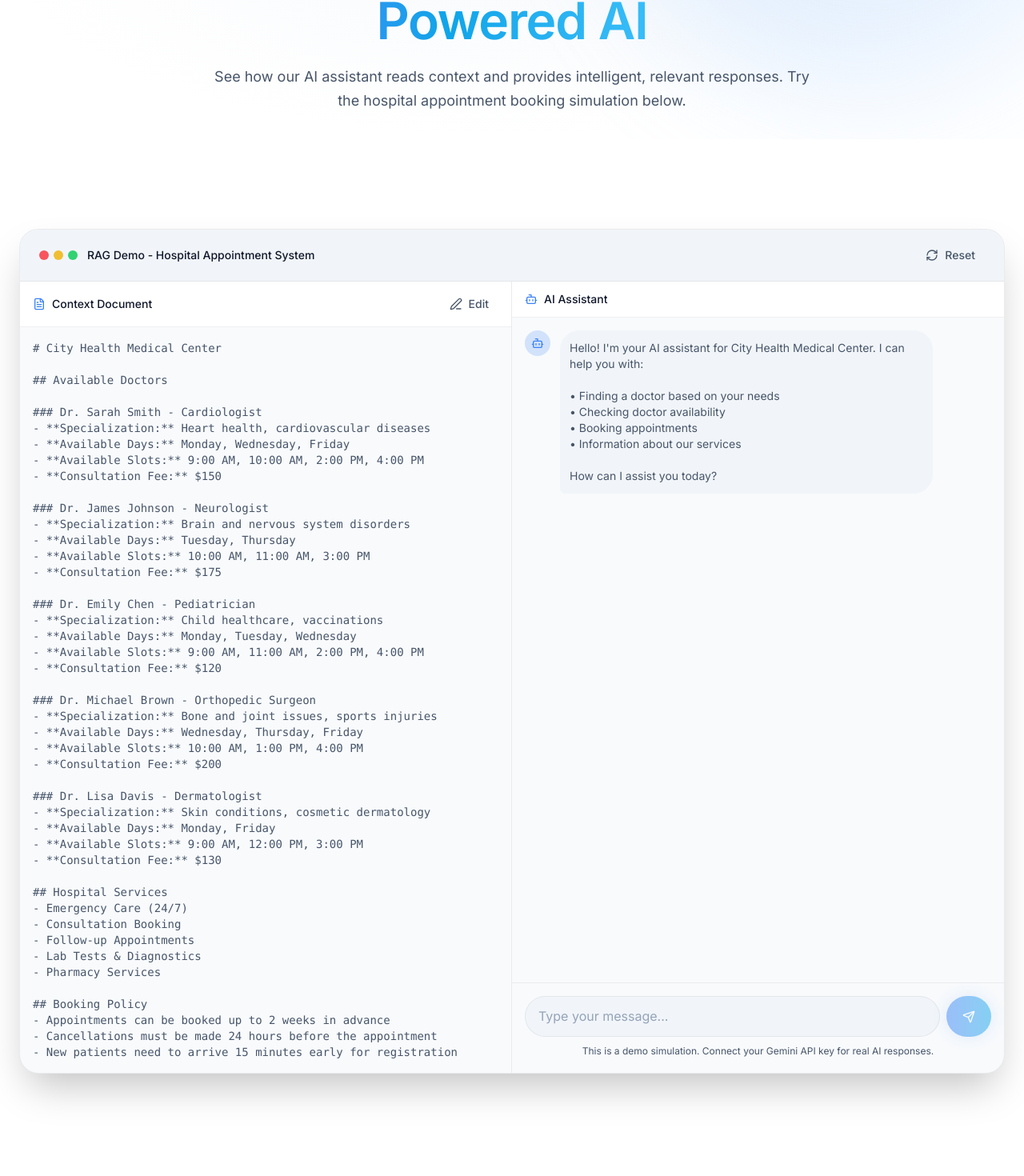
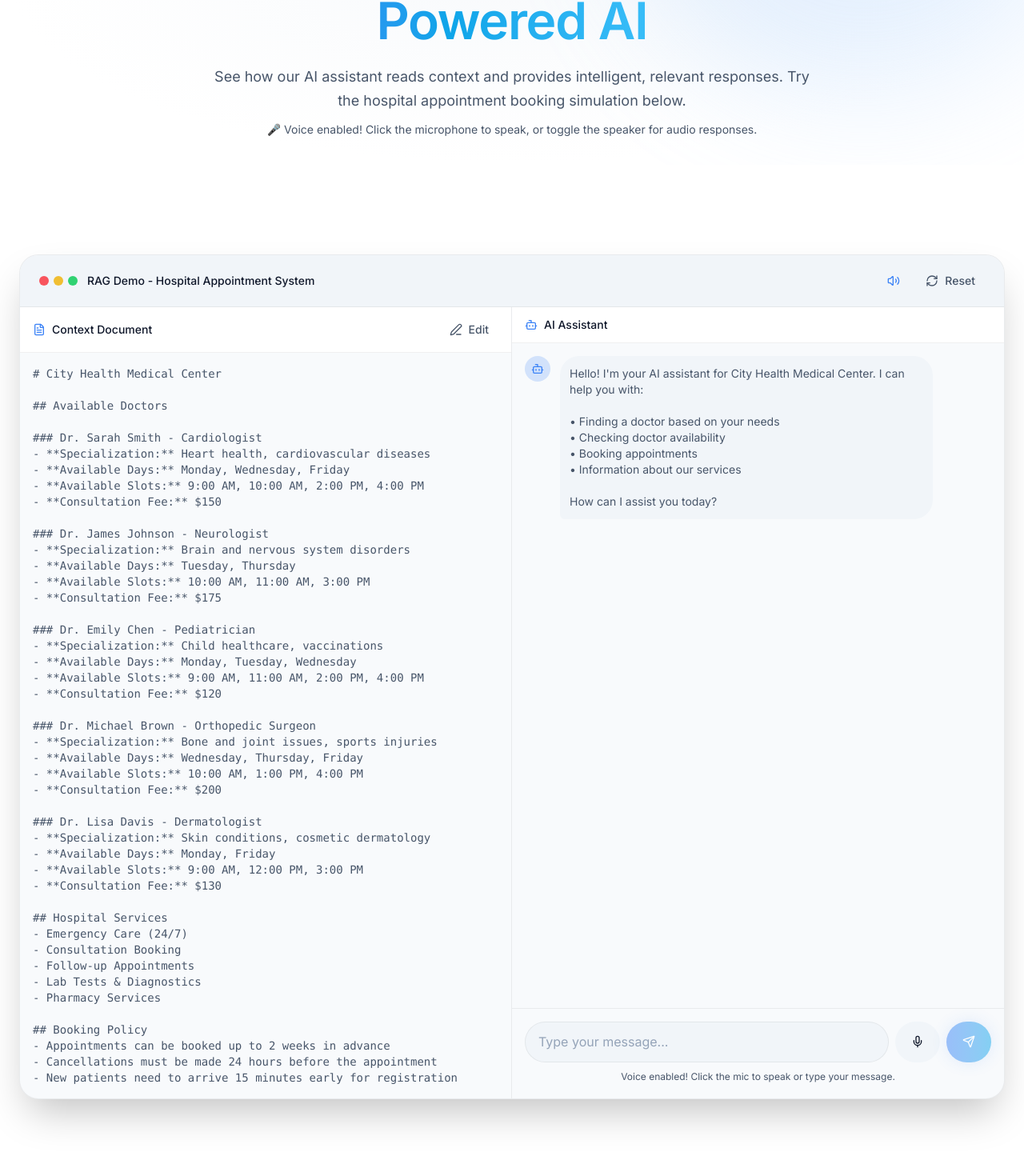
Before and after one commit to kunalvyas137/Andriga_Website, a Next.js app: page /demo in a window 1280 px wide. Shown: the part 279-1749 px from the top of the page at 80% size. Built offline with nearby package versions, Linux system fonts and the light colour scheme.

Commit message:
Add Builder.io integration and AI demo with voice support

```diff
--- a/package.json
+++ b/package.json
@@ -9,6 +9,8 @@
     "lint": "eslint"
   },
   "dependencies": {
+    "@builder.io/sdk": "^6.2.0",
+    "@builder.io/sdk-react": "^5.1.0",
     "clsx": "^2.1.1",
     "framer-motion": "^12.23.26",
     "lucide-react": "^0.562.0",
--- /dev/null
+++ b/src/app/builder/[[...slug]]/page.tsx
@@ -0,0 +1,60 @@
+import { builder } from "@/lib/builder";
+import BuilderContent from "@/components/BuilderContent";
+import { notFound } from "next/navigation";
+
+interface PageProps {
+    params: Promise<{
+        slug?: string[];
+    }>;
+}
+
+// Enable ISR with revalidation
+export const revalidate = 60;
+
+// Generate static params for common pages
+export async function generateStaticParams() {
+    // Get all pages from Builder
+    const pages = await builder.getAll("page", {
+        fields: "data.url",
+        options: { noTargeting: true },
+    });
+
+    return pages
+        .map((page) => ({
+            slug: page.data?.url?.split("/").filter(Boolean) || [],
+        }))
+        .filter((params) => params.slug.length > 0);
+}
+
+export default async function BuilderPage({ params }: PageProps) {
+    const resolvedParams = await params;
+    const urlPath = "/" + (resolvedParams.slug?.join("/") || "");
+
+    // Don't handle the homepage - let the existing page.tsx handle it
+    if (urlPath === "/") {
+        notFound();
+    }
+
+    // Fetch the Builder content for this URL
+    const content = await builder
+        .get("page", {
+            userAttributes: {
+                urlPath: urlPath,
+            },
+            options: {
+                noTargeting: true,
+            },
+        })
+        .promise();
+
+    // If no content found in Builder, show 404
+    if (!content) {
+        notFound();
+    }
+
+    return (
+        <main>
+            <BuilderContent content={content} />
+        </main>
+    );
+}
--- a/src/app/demo/page.tsx
+++ b/src/app/demo/page.tsx
@@ -1,11 +1,11 @@
 "use client";
 
-import { useState, useRef, useEffect } from "react";
+import { useState, useRef, useEffect, useCallback } from "react";
 import { motion } from "framer-motion";
 import Section from "@/components/ui/Section";
 import Button from "@/components/ui/Button";
 import GradientText from "@/components/ui/GradientText";
-import { Bot, User, Send, RefreshCw, FileText, Edit3, Sparkles } from "lucide-react";
+import { Bot, User, Send, RefreshCw, FileText, Edit3, Sparkles, Mic, MicOff, Volume2, VolumeX } from "lucide-react";
 
 // Hospital context data
 const defaultContext = `# City Health Medical Center
@@ -69,13 +69,66 @@ const initialMessages: Message[] = [
     },
 ];
 
+// Type declarations for Web Speech API
+interface SpeechRecognitionEvent extends Event {
+    results: SpeechRecognitionResultList;
+    resultIndex: number;
+}
+
+interface SpeechRecognitionResultList {
+    length: number;
+    item(index: number): SpeechRecognitionResult;
+    [index: number]: SpeechRecognitionResult;
+}
+
+interface SpeechRecognitionResult {
+    isFinal: boolean;
+    length: number;
+    item(index: number): SpeechRecognitionAlternative;
+    [index: number]: SpeechRecognitionAlternative;
+}
+
+interface SpeechRecognitionAlternative {
+    transcript: string;
+    confidence: number;
+}
+
+interface SpeechRecognition extends EventTarget {
+    continuous: boolean;
+    interimResults: boolean;
+    lang: string;
+    onresult: ((event: SpeechRecognitionEvent) => void) | null;
+    onerror: ((event: Event) => void) | null;
+    onend: (() => void) | null;
+    start(): void;
+    stop(): void;
+    abort(): void;
+}
+
+declare global {
+    interface Window {
+        SpeechRecognition: new () => SpeechRecognition;
+        webkitSpeechRecognition: new () => SpeechRecognition;
+    }
+}
+
 export default function DemoPage() {
     const [context, setContext] = useState(defaultContext);
     const [isEditingContext, setIsEditingContext] = useState(false);
     const [messages, setMessages] = useState<Message[]>(initialMessages);
     const [input, setInput] = useState("");
     const [isLoading, setIsLoading] = useState(false);
+    const [isListening, setIsListening] = useState(false);
+    const [isSpeechEnabled, setIsSpeechEnabled] = useState(true);
+    const [speechSupported, setSpeechSupported] = useState(false);
     const messagesEndRef = useRef<HTMLDivElement>(null);
+    const recognitionRef = useRef<SpeechRecognition | null>(null);
+
+    // Check for speech support on mount
+    useEffect(() => {
+        const SpeechRecognitionAPI = window.SpeechRecognition || window.webkitSpeechRecognition;
+        setSpeechSupported(!!SpeechRecognitionAPI && !!window.speechSynthesis);
+    }, []);
 
     const scrollToBottom = () => {
         messagesEndRef.current?.scrollIntoView({ behavior: "smooth" });
@@ -84,6 +137,67 @@ export default function DemoPage() {
     useEffect(() => {
         scrollToBottom();
     }, [messages]);
+
+    // Text-to-Speech function
+    const speakText = useCallback((text: string) => {
+        if (!isSpeechEnabled || !window.speechSynthesis) return;
+
+        // Cancel any ongoing speech
+        window.speechSynthesis.cancel();
+
+        // Clean markdown formatting for better speech
+        const cleanText = text
+            .replace(/\*\*/g, "")
+            .replace(/\*/g, "")
+            .replace(/•/g, "")
+            .replace(/\n/g, " ")
+            .replace(/\s+/g, " ")
+            .trim();
+
+        const utterance = new SpeechSynthesisUtterance(cleanText);
+        utterance.rate = 1;
+        utterance.pitch = 1;
+        utterance.volume = 1;
+        window.speechSynthesis.speak(utterance);
+    }, [isSpeechEnabled]);
+
+    // Speech-to-Text function
+    const toggleListening = useCallback(() => {
+        if (!speechSupported) return;
+
+        if (isListening) {
+            recognitionRef.current?.stop();
+            setIsListening(false);
+            return;
+        }
+
+        const SpeechRecognitionAPI = window.SpeechRecognition || window.webkitSpeechRecognition;
+        if (!SpeechRecognitionAPI) return;
+
+        const recognition = new SpeechRecognitionAPI();
+        recognition.continuous = false;
+        recognition.interimResults = true;
+        recognition.lang = "en-US";
+
+        recognition.onresult = (event: SpeechRecognitionEvent) => {
+            const transcript = Array.from(event.results)
+                .map((result) => result[0].transcript)
+                .join("");
+            setInput(transcript);
+        };
+
+        recognition.onerror = () => {
+            setIsListening(false);
+        };
+
+        recognition.onend = () => {
+            setIsListening(false);
+        };
+
+        recognitionRef.current = recognition;
+        recognition.start();
+        setIsListening(true);
+    }, [isListening, speechSupported]);
 
     const handleSend = async () => {
         if (!input.trim() || isLoading) return;
@@ -98,23 +212,58 @@ export default function DemoPage() {
         setInput("");
         setIsLoading(true);
 
-        // Simulate AI response (in production, this would call the Gemini API)
-        setTimeout(() => {
-            const aiResponse = generateSimulatedResponse(input.trim(), context);
+        try {
+            const response = await fetch("/api/chat", {
+                method: "POST",
+                headers: {
+                    "Content-Type": "application/json",
+                },
+                body: JSON.stringify({
+                    message: input.trim(),
+                    context: context,
+                }),
+            });
+
+            const data = await response.json();
+
+            if (data.error) {
+                throw new Error(data.error);
+            }
+
             const assistantMessage: Message = {
                 id: (Date.now() + 1).toString(),
                 role: "assistant",
-                content: aiResponse,
+                content: data.response,
             };
             setMessages((prev) => [...prev, assistantMessage]);
+
+            // Speak the response
+            speakText(data.response);
+        } catch (error) {
+            console.error("Error sending message:", error);
+            const errorMessage: Message = {
+                id: (Date.now() + 1).toString(),
+                role: "assistant",
+                content: "I apologize, but I encountered an error processing your request. Please try again.",
+            };
+            setMessages((prev) => [...prev, errorMessage]);
+        } finally {
             setIsLoading(false);
-        }, 1500);
+        }
     };
 
     const handleReset = () => {
         setMessages(initialMessages);
         setContext(defaultContext);
         setIsEditingContext(false);
+        window.speechSynthesis?.cancel();
+    };
+
+    const toggleSpeech = () => {
+        if (isSpeechEnabled) {
+            window.speechSynthesis?.cancel();
+        }
+        setIsSpeechEnabled(!isSpeechEnabled);
     };
 
     return (
@@ -142,6 +291,11 @@ export default function DemoPage() {
                             See how our AI assistant reads context and provides intelligent,
                             relevant responses. Try the hospital appointment booking simulation below.
                         </p>
+                        {speechSupported && (
+                            <p className="text-sm text-[var(--accent-primary)] mt-2">
+                                🎤 Voice enabled! Click the microphone to speak, or toggle the speaker for audio responses.
+                            </p>
+                        )}
                     </motion.div>
                 </div>
             </section>
@@ -164,10 +318,26 @@ export default function DemoPage() {
                             </div>
                             <span className="text-sm font-medium">RAG Demo - Hospital Appointment System</span>
                         </div>
+                        <div className="flex items-center gap-2">
+                            {speechSupported && (
+                                <Button
+                                    variant="ghost"
+                                    size="sm"
+                                    onClick={toggleSpeech}
+                                    title={isSpeechEnabled ? "Disable voice responses" : "Enable voice responses"}
+                                >
+                                    {isSpeechEnabled ? (
+                                        <Volume2 className="w-4 h-4 text-[var(--accent-primary)]" />
+                                    ) : (
+                                        <VolumeX className="w-4 h-4" />
+                                    )}
+                                </Button>
+                            )}
                             <Button variant="ghost" size="sm" onClick={handleReset}>
                                 <RefreshCw className="w-4 h-4" />
                                 Reset
                             </Button>
+                        </div>
                     </div>
 
                     {/* Split View */}
@@ -279,16 +449,33 @@ export default function DemoPage() {
                                         type="text"
                                         value={input}
                                         onChange={(e) => setInput(e.target.value)}
-                                        placeholder="Type your message..."
+                                        placeholder={isListening ? "Listening..." : "Type your message..."}
                                         className="flex-1 px-4 py-3 rounded-full bg-[var(--bg-elevated)] border border-[var(--border-subtle)] text-[var(--text-primary)] placeholder:text-[var(--text-muted)] focus:outline-none focus:border-[var(--accent-primary)] transition-colors"
                                         disabled={isLoading}
                                     />
+                                    {speechSupported && (
+                                        <Button
+                                            type="button"
+                                            variant={isListening ? "primary" : "secondary"}
+                                            onClick={toggleListening}
+                                            disabled={isLoading}
+                                            title={isListening ? "Stop listening" : "Start voice input"}
+                                        >
+                                            {isListening ? (
+                                                <MicOff className="w-4 h-4" />
+                                            ) : (
+                                                <Mic className="w-4 h-4" />
+                                            )}
+                                        </Button>
+                                    )}
                                     <Button type="submit" disabled={isLoading || !input.trim()}>
                                         <Send className="w-4 h-4" />
                                     </Button>
                                 </form>
                                 <p className="mt-2 text-xs text-[var(--text-tertiary)] text-center">
-                                    This is a demo simulation. Connect your Gemini API key for real AI responses.
+                                    {speechSupported
+                                        ? "Voice enabled! Click the mic to speak or type your message."
+                                        : "This demo uses our API backend. Connect your Gemini API key for real AI responses."}
                                 </p>
                             </div>
                         </div>
@@ -332,34 +519,3 @@ export default function DemoPage() {
         </>
     );
 }
-
-// Simulated response generator (in production, this would use Gemini API)
-function generateSimulatedResponse(query: string, context: string): string {
-    const lowerQuery = query.toLowerCase();
-
-    if (lowerQuery.includes("cardiologist") || lowerQuery.includes("heart") || lowerQuery.includes("cardiac")) {
-        return "Based on our records, **Dr. Sarah Smith** is our cardiologist specializing in heart health and cardiovascular diseases.\n\n**Availability:**\n• Monday, Wednesday, Friday\n• Time slots: 9:00 AM, 10:00 AM, 2:00 PM, 4:00 PM\n• Consultation fee: $150\n\nWould you like me to help you book an appointment with Dr. Smith?";
-    }
-
-    if (lowerQuery.includes("neurologist") || lowerQuery.includes("brain") || lowerQuery.includes("nerve")) {
-        return "For neurological concerns, we have **Dr. James Johnson**, our expert neurologist.\n\n**Availability:**\n• Tuesday, Thursday\n• Time slots: 10:00 AM, 11:00 AM, 3:00 PM\n• Consultation fee: $175\n\nWould you like to schedule an appointment?";
-    }
-
-    if (lowerQuery.includes("pediatrician") || lowerQuery.includes("child") || lowerQuery.includes("kid")) {
-        return "For children's healthcare, **Dr. Emily Chen** is our pediatrician.\n\n**Availability:**\n• Monday, Tuesday, Wednesday\n• Time slots: 9:00 AM, 11:00 AM, 2:00 PM, 4:00 PM\n• Consultation fee: $120\n\nShe specializes in child healthcare and vaccinations. Would you like to book an appointment?";
-    }
-
-    if (lowerQuery.includes("book") || lowerQuery.includes("appointment") || lowerQuery.includes("schedule")) {
-        return "I'd be happy to help you book an appointment! To proceed, please let me know:\n\n1. **Which doctor** would you like to see?\n2. **Preferred day** (check doctor's availability)\n3. **Preferred time slot**\n\nOur available specialists are:\n• Dr. Sarah Smith (Cardiologist)\n• Dr. James Johnson (Neurologist)\n• Dr. Emily Chen (Pediatrician)\n• Dr. Michael Brown (Orthopedic)\n• Dr. Lisa Davis (Dermatologist)";
-    }
-
-    if (lowerQuery.includes("doctor") || lowerQuery.includes("available") || lowerQuery.includes("list")) {
-        return "Here are all our available doctors:\n\n1. **Dr. Sarah Smith** - Cardiologist (Mon, Wed, Fri)\n2. **Dr. James Johnson** - Neurologist (Tue, Thu)\n3. **Dr. Emily Chen** - Pediatrician (Mon, Tue, Wed)\n4. **Dr. Michael Brown** - Orthopedic Surgeon (Wed, Thu, Fri)\n5. **Dr. Lisa Davis** - Dermatologist (Mon, Fri)\n\nWhich specialist are you interested in?";
-    }
-
-    if (lowerQuery.includes("fee") || lowerQuery.includes("cost") || lowerQuery.includes("price")) {
-        return "Here are our consultation fees:\n\n• **Cardiology** (Dr. Smith): $150\n• **Neurology** (Dr. Johnson): $175\n• **Pediatrics** (Dr. Chen): $120\n• **Orthopedics** (Dr. Brown): $200\n• **Dermatology** (Dr. Davis): $130\n\nWould you like more information about any specific doctor?";
-    }
-
-    return "I understand you're looking for assistance. Based on the hospital information available to me, I can help with:\n\n• Finding the right doctor for your needs\n• Checking availability and time slots\n• Booking appointments\n• Information about consultation fees\n\nCould you please provide more details about what you need? For example, are you looking to see a specific type of specialist?";
-}
--- /dev/null
+++ b/src/components/BuilderContent.tsx
@@ -0,0 +1,23 @@
+"use client";
+
+import { Content } from "@builder.io/sdk-react";
+import { builder } from "@/lib/builder";
+
+interface BuilderPageProps {
+    content: any;
+    model?: string;
+}
+
+export default function BuilderContent({ content, model = "page" }: BuilderPageProps) {
+    if (!content) {
+        return null;
+    }
+
+    return (
+        <Content
+            content={content}
+            model={model}
+            apiKey={process.env.NEXT_PUBLIC_BUILDER_API_KEY || ""}
+        />
+    );
+}
--- /dev/null
+++ b/src/lib/builder.ts
@@ -0,0 +1,8 @@
+import { builder, Builder } from "@builder.io/sdk";
+
+// Initialize Builder with your API key
+// Replace with your actual Builder.io public API key
+builder.init(process.env.NEXT_PUBLIC_BUILDER_API_KEY || "");
+
+// Export for use in other files
+export { builder, Builder };
```
Also changed, not shown: src/app/api/chat/route.ts (added, +54 -0 lines), 2 other files (tests, documents, lock files or other folders). Lines whose indentation alone changed are shown as unchanged.
